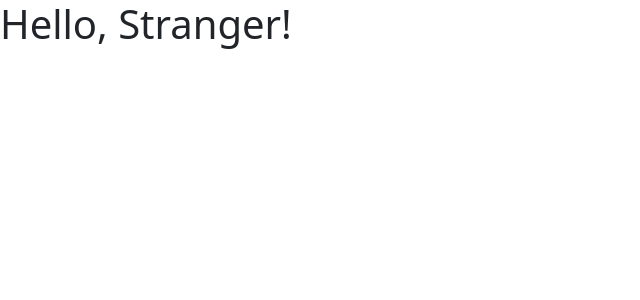
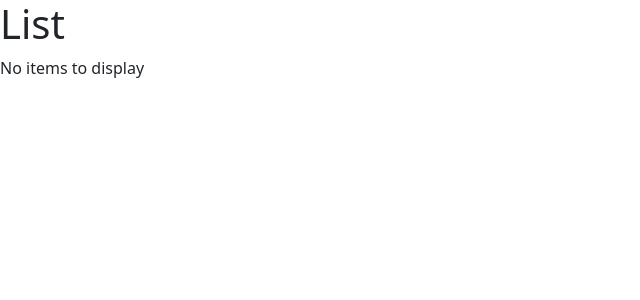
Before and after one commit to s-david-kyle/react-app, a React (Vite) app: page / in a window 1280 px wide. Shown: the top 300 px of the page, without its empty margins (0-640 px from the left). Built offline with nearby package versions, Linux system fonts and the light colour scheme.

Commit message:
Replace Message component with ListGroup component in App.tsx

```diff
--- a/src/App.tsx
+++ b/src/App.tsx
@@ -1,8 +1,8 @@
-import Message from './Message';
+import ListGroup from "./components/ListGroup";
 
 function App()
 {
-  return <div><Message /></div>;
+  return <div><ListGroup /></div>;
 }
 
 export default App;
--- /dev/null
+++ b/src/components/ListGroup.tsx
@@ -0,0 +1,29 @@
+function ListGroup() {
+  let items = [
+    "New York",
+    "Los Angeles",
+    "Chicago",
+    "Houston",
+    "Phoenix",
+    "Philadelphia",
+    "San Antonio",
+  ];
+
+  items = [];
+
+  return (
+    <>
+      <h1>List</h1>
+      {items.length === 0 && <p>No items to display</p>}
+      <ul className="list-group">
+        {items.map((item) => (
+          <li key={item} className="list-group-item">
+            {item}
+          </li>
+        ))}
+      </ul>
+    </>
+  );
+}
+
+export default ListGroup;
```
